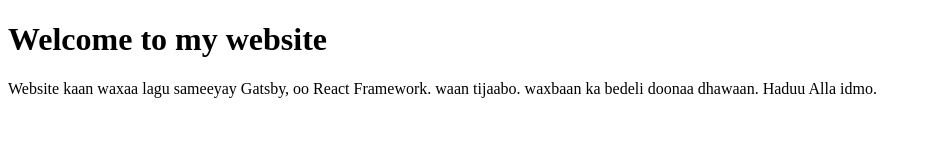
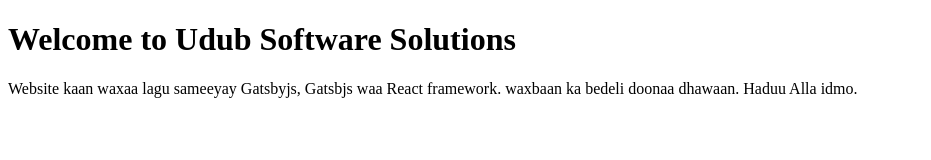
Before and after one commit to alisalad/udubsoft, a Gatsby site: page / in a window 1280 px wide. Shown: the whole page, without its empty margins (0-931 px from the left). Built offline with nearby package versions, Linux system fonts and the light colour scheme; Gatsby itself is replaced by a stand-in of ours.

Commit message:
Wax baan ka saxay

```diff
--- a/src/pages/index.js
+++ b/src/pages/index.js
@@ -3,9 +3,9 @@ import Link from 'gatsby-link'
 
 const IndexPage = () => (
   <div>
-    <h1>Welcome to my website</h1>
+    <h1>Welcome to Udub Software Solutions</h1>
     <p>
-      Website kaan waxaa lagu sameeyay Gatsby, oo React Framework. waan tijaabo.
+      Website kaan waxaa lagu sameeyay Gatsbyjs, Gatsbjs waa React framework.
       waxbaan ka bedeli doonaa dhawaan. Haduu Alla idmo.
     </p>
   </div>
```
